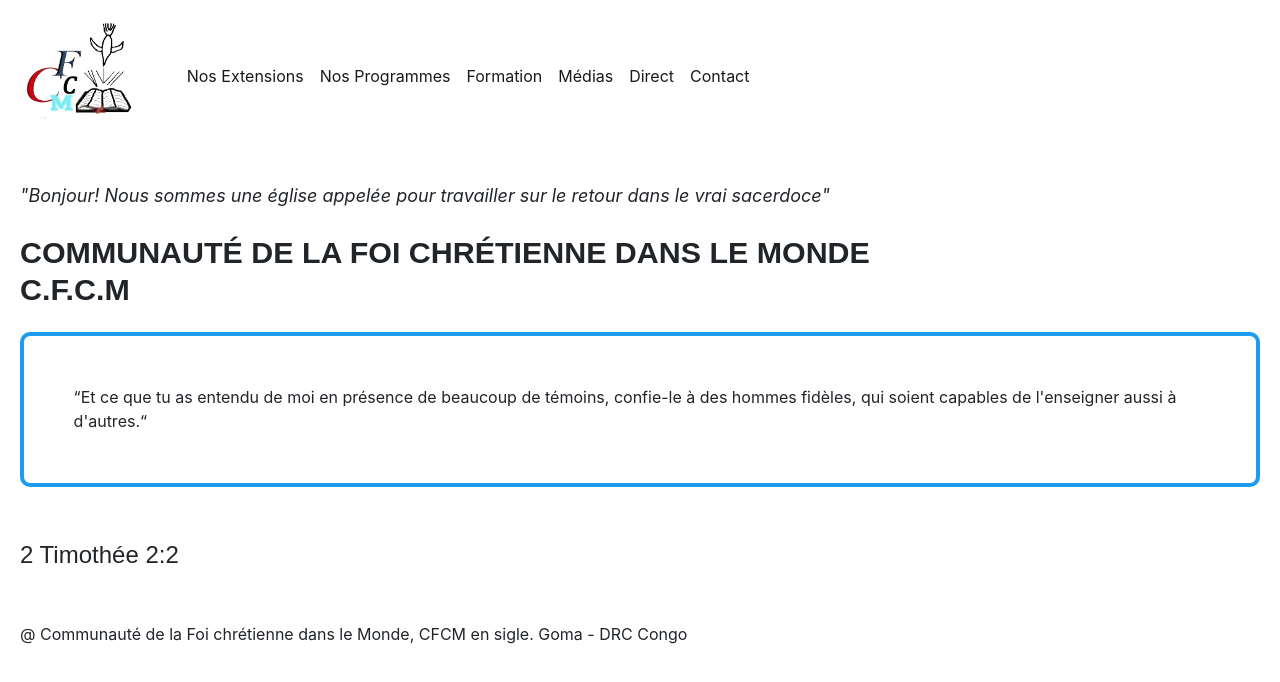
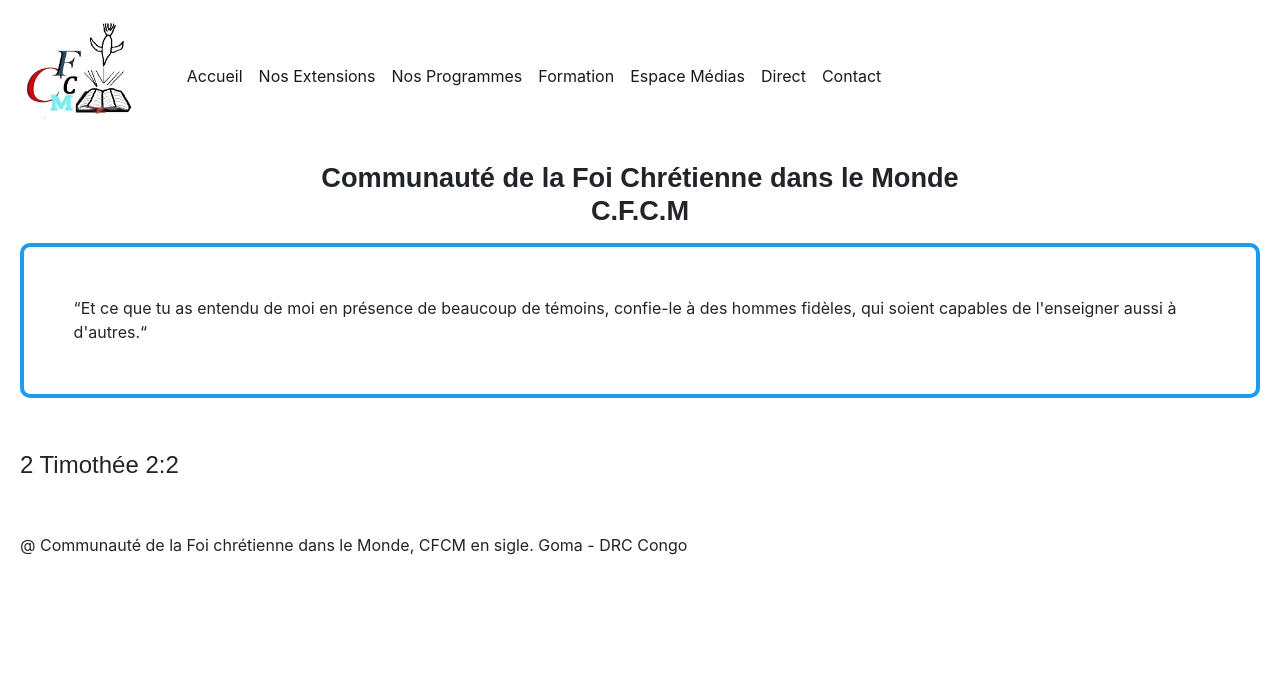
Before and after one commit to Olivier-Kango/cfcm, a React (Create React App) app: page / in a window 1280 px wide. Shown: the top 682 px of the page. Built offline with nearby package versions, Linux system fonts and the light colour scheme.

Commit message:
Center the Accueil page

```diff
--- a/src/components/Accueil.js
+++ b/src/components/Accueil.js
@@ -5,11 +5,10 @@ const Accueil = () => (
   <div className="div-accueil">
     <section className="home">
       <div className="div-home">
-        <p className="description-title"><i>&quot;Bonjour! Nous sommes une église appelée pour travailler sur le retour dans le vrai sacerdoce&quot;</i></p>
         <h1 className="main-title">
-          Communauté de la foi chrétienne dans le monde
+          Communauté de la Foi Chrétienne dans le Monde
           <br />
-          C.F.C.M
+          <span>C.F.C.M</span>
         </h1>
         <p className="home-content">
           &ldquo;Et ce que tu as entendu de moi en présence de beaucoup de témoins,
--- a/src/components/Navbar.js
+++ b/src/components/Navbar.js
@@ -33,6 +33,11 @@ const Navbar = () => (
       <div className="collapse navbar-collapse" id="navbarSupportedContent">
         <ul className="navbar-nav me-auto mb-2 mb-lg-0">
           <li className="nav-item">
+            <Link to="/" className="nav-link active">
+              <span data-bs-toggle="collapse" data-bs-target=".navbar-collapse.show">Accueil</span>
+            </Link>
+          </li>
+          <li className="nav-item">
             <Link to="/nos-extensions" className="nav-link active">
               <span data-bs-toggle="collapse" data-bs-target=".navbar-collapse.show">Nos extensions</span>
             </Link>
@@ -49,7 +54,7 @@ const Navbar = () => (
           </li>
           <li className="nav-item">
             <Link to="/medias" className="nav-link active">
-              <span data-bs-toggle="collapse" data-bs-target=".navbar-collapse.show"> Médias</span>
+              <span data-bs-toggle="collapse" data-bs-target=".navbar-collapse.show"> Espace Médias</span>
             </Link>
           </li>
           <li className="nav-item">
--- a/src/styling/Accueil.scss
+++ b/src/styling/Accueil.scss
@@ -11,7 +11,7 @@
 
     .div-home {
       width: 100%;
-      padding: 20px;
+      padding: 10px 20px;
 
       .description-title {
         font-size: 18px;
@@ -23,10 +23,10 @@
 
       .main-title {
         font-family: 'COCOGOOSE', sans-serif;
-        font-size: 1.9rem;
+        font-size: 1.7rem;
         font-weight: bold;
-        margin: 2% 0;
-        text-transform: uppercase;
+        margin: 0;
+        text-align: center;
       }
 
       .home-content {
```
